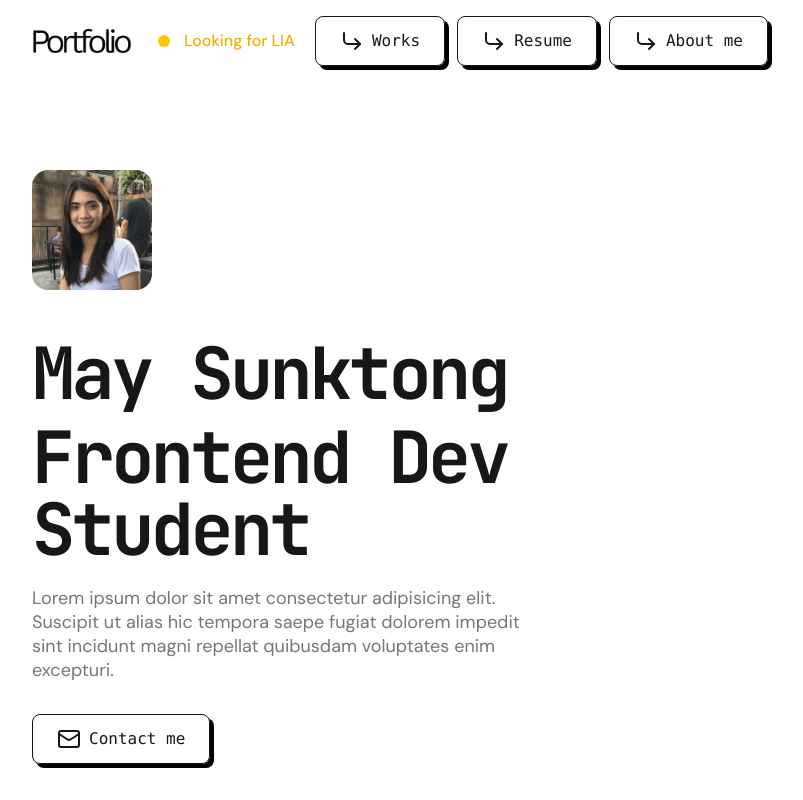
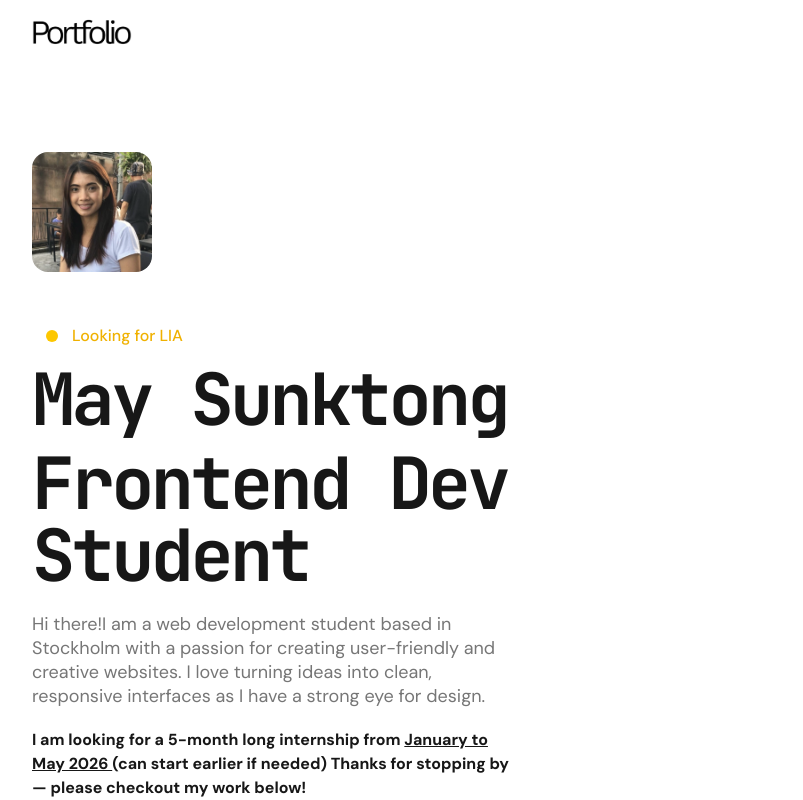
Before and after one commit to maysunktong/portfolio, a Next.js app: page / in a window 1280 px wide. Shown: the top 800 px of the page, without its empty margins (240-1043 px from the left). Built offline with nearby package versions, Linux system fonts and the light colour scheme.

Commit message:
add mailto:

```diff
--- a/app/layout.tsx
+++ b/app/layout.tsx
@@ -42,6 +42,9 @@ const JetBrains = JetBrains_Mono({
 export const metadata: Metadata = {
   title: "May Sunktong",
   description: "Portfolio",
+  icons: {
+    icon: "/favicon.png",
+  },
 };
 
 export default function RootLayout({
--- a/components/HeroBanner.tsx
+++ b/components/HeroBanner.tsx
@@ -1,6 +1,7 @@
 import ProfileImage from "./ui/ProfileImage";
 import MenuButton from "./ui/MenuButton";
 import { Mail } from "lucide-react";
+import { StatusIndicator } from "./ui/StatusIndicator";
 
 export default function HeroBanner() {
   return (
@@ -11,6 +12,7 @@ export default function HeroBanner() {
       </div>
       {/* Text Content */}
       <div className="space-y-4 md:space-y-3 py-6">
+        <StatusIndicator status="lia" />
         <h1 className="font-jet text-5xl md:text-6xl lg:text-7xl font-bold tracking-tighter dark:text-white">
           May Sunktong
         </h1>
@@ -18,13 +20,14 @@ export default function HeroBanner() {
           Frontend Dev Student
         </h2>
         <p className="text-sm md:text-lg text-[#767676] max-w-xl md:max-w-2xl py-2 leading-6">
-          Lorem ipsum dolor sit amet consectetur adipisicing elit. Suscipit ut
-          alias hic tempora saepe fugiat dolorem impedit sint incidunt magni
-          repellat quibusdam voluptates enim excepturi.
+          Hi there!I am a web development student based in Stockholm with a passion for creating user-friendly and creative websites. I love turning ideas into clean, responsive interfaces as I have a strong eye for design.
+
         </p>
+        <p className="max-w-xl md:max-w-2xl font-bold"> I am looking for a 5-month long internship from <span className="underline">January to May 2026 </span>(can start earlier if needed)
+           Thanks for stopping by — please checkout my work below!</p>
       </div>
       <MenuButton
-        href="/works"
+        href="mailto:suras.sunktong@gmail.com"
         label="Contact me"
         bg="black"
         textColor="white"
--- a/components/Navigation.tsx
+++ b/components/Navigation.tsx
@@ -1,7 +1,6 @@
 import Link from "next/link";
 import Image from "next/image";
 import MenuButton from "./ui/MenuButton";
-import { StatusIndicator } from "./ui/StatusIndicator";
 
 export default function Navigation() {
   return (
@@ -21,9 +20,8 @@ export default function Navigation() {
           height={100}
           className="hidden dark:block"
         />
-        <StatusIndicator status="lia" />
       </Link>
-      <nav>
+      {/* <nav>
         <ul className="flex gap-3">
           <li>
             <MenuButton href="/works" label="Works" />
@@ -32,10 +30,10 @@ export default function Navigation() {
             <MenuButton href="/" label="Resume" />
           </li>
           <li>
-            <MenuButton href="/" label="About me" />
+            <MenuButton href="/" label="Mini Blog" />
           </li>
         </ul>
-      </nav>
+      </nav> */}
     </header>
   );
 }
```
Also changed, not shown: public/favicon.png (added), 1 other file (tests, documents, lock files or other folders).
